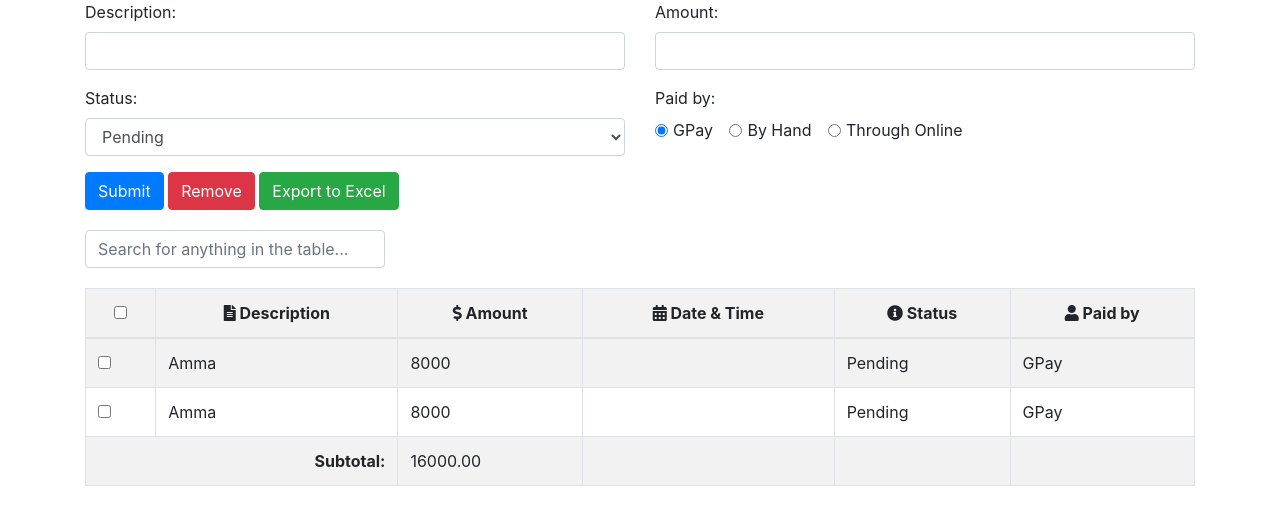
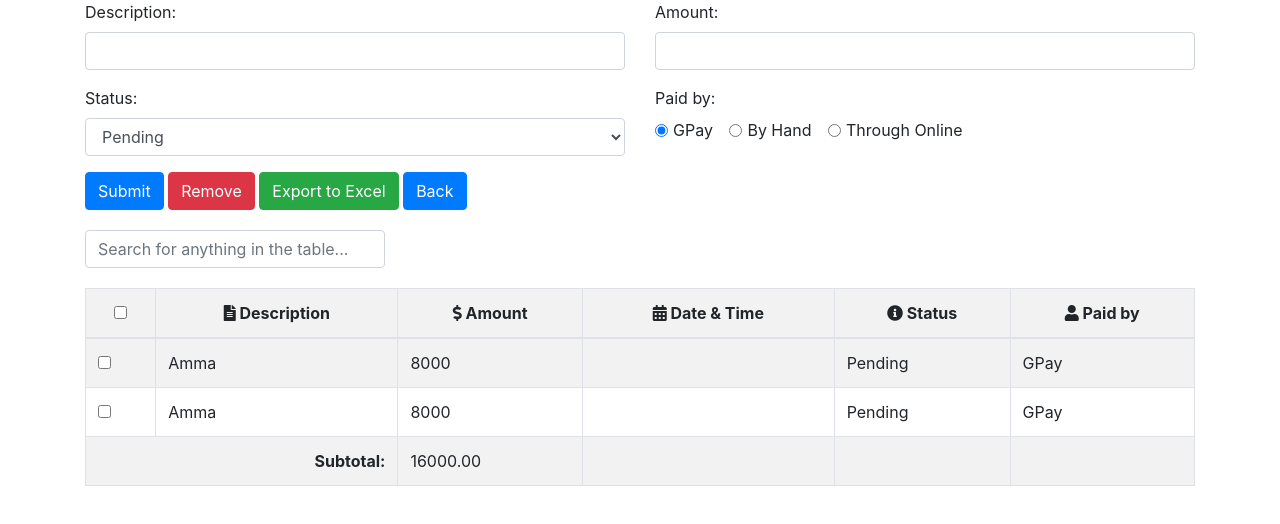
Before and after one commit to Mani7871169/MyApps, a plain HTML site: page DayToDayActivity.htm in a window 1280 px wide. Drawn offline with nearby package versions, Linux system fonts and the light colour scheme.

Commit message:
Update DayToDayActivity.htm

```diff
--- a/DayToDayActivity.htm
+++ b/DayToDayActivity.htm
@@ -294,7 +294,10 @@ $(document).ready(function() {
                     <button type="submit" id="submit" class="btn btn-primary">Submit</button>
                     <button type="button" id="update" class="btn btn-success">Update</button>
                     <button type="button" id="remove" class="btn btn-danger">Remove</button>
-                    <button id="export" type="button" class="btn btn-success">Export to Excel</button>
+                    <button id="export" type="button" class="btn btn-success">Export to Excel</button><a href="index.html">
+    <button class="btn btn-primary">Back</button>
+</a>
+
                 </div>
             </div>
         </form>
```
